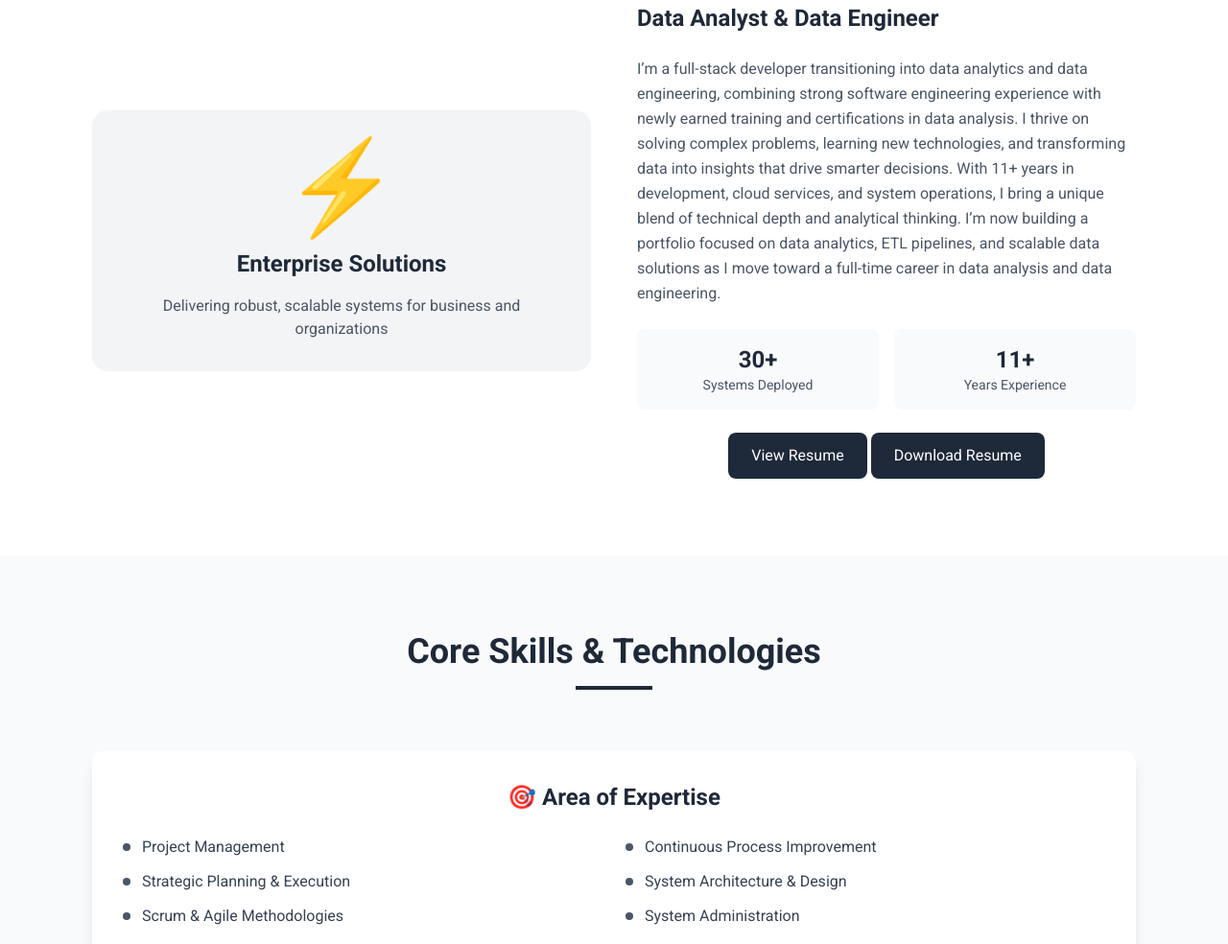
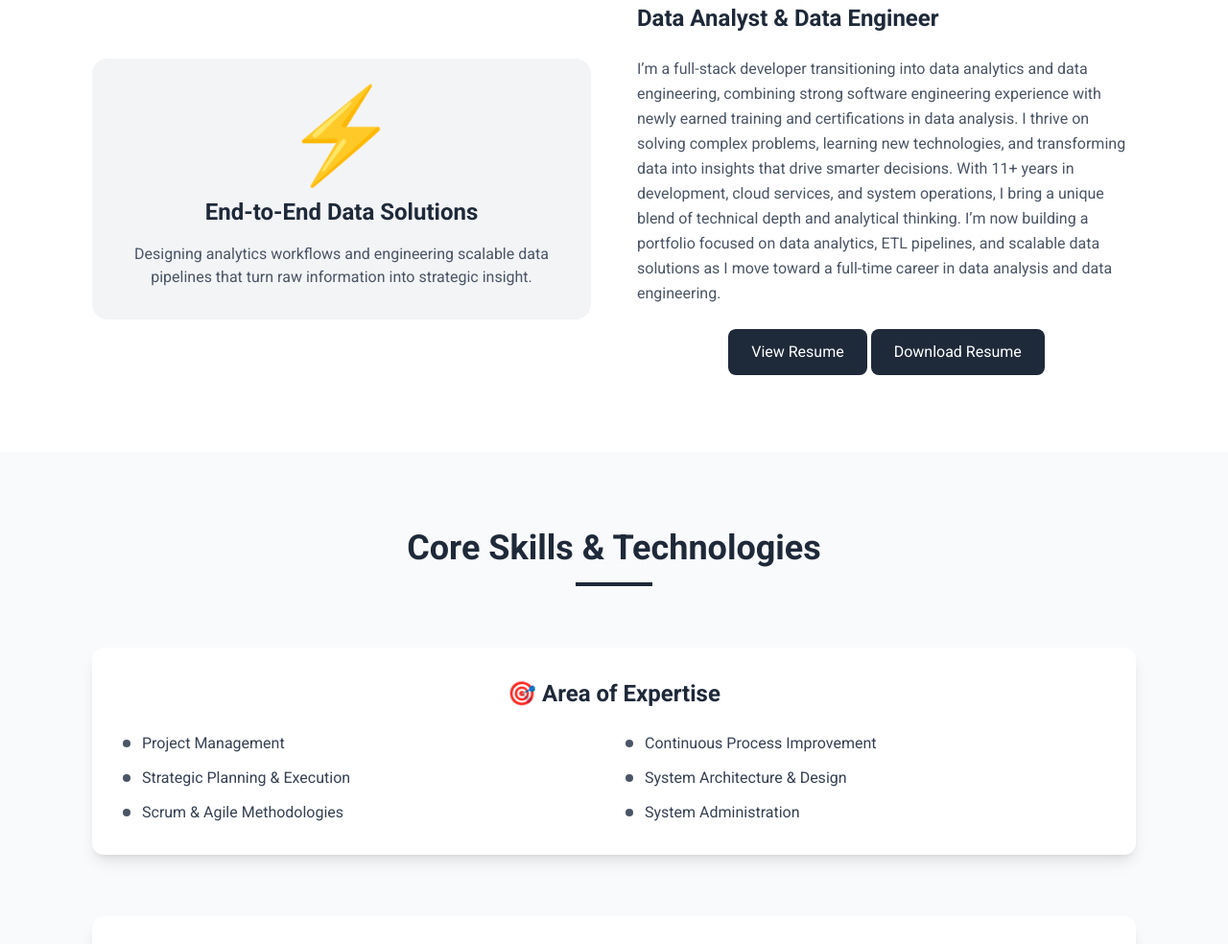
Before and after one commit to reyesraymart05/raymartanalyst, a plain HTML site: page index.html in a window 1280 px wide. Shown: the part 1001-1985 px from the top of the page at 96% size. Drawn offline with nearby package versions, Linux system fonts and the light colour scheme.

Commit message:
update about

```diff
--- a/index.html
+++ b/index.html
@@ -86,8 +86,8 @@
         <div class="fade-in">
           <div class="bg-gray-100 rounded-2xl p-8 text-center">
             <div class="text-8xl mb-4">⚡</div>
-            <h3 class="text-2xl font-semibold text-gray-800 mb-4">Enterprise Solutions</h3>
-            <p class="text-gray-600">Delivering robust, scalable systems for business and organizations</p>
+            <h3 class="text-2xl font-semibold text-gray-800 mb-4">End-to-End Data Solutions</h3>
+            <p class="text-gray-600">Designing analytics workflows and engineering scalable data pipelines that turn raw information into strategic insight.</p>
           </div>
         </div>
         <div class="fade-in">
@@ -99,7 +99,7 @@
             With 11+ years in development, cloud services, and system operations, I bring a unique blend of technical depth and analytical thinking.
             I’m now building a portfolio focused on data analytics, ETL pipelines, and scalable data solutions as I move toward a full-time career in data analysis and data engineering.
           </p>
-          <div class="grid grid-cols-2 gap-4 mb-6">
+          <!-- <div class="grid grid-cols-2 gap-4 mb-6">
             <div class="text-center p-4 bg-gray-50 rounded-lg">
               <div class="text-2xl font-bold text-gray-800">30+</div>
               <div class="text-sm text-gray-600">Systems Deployed</div>
@@ -108,7 +108,7 @@
               <div class="text-2xl font-bold text-gray-800">11+</div>
               <div class="text-sm text-gray-600">Years Experience</div>
             </div>
-          </div>
+          </div> -->
           <div class="text-center">
             <button onclick="viewResume()"
               class="bg-gray-800 text-white px-6 py-3 rounded-lg hover:bg-gray-900 transition-colors">
```
